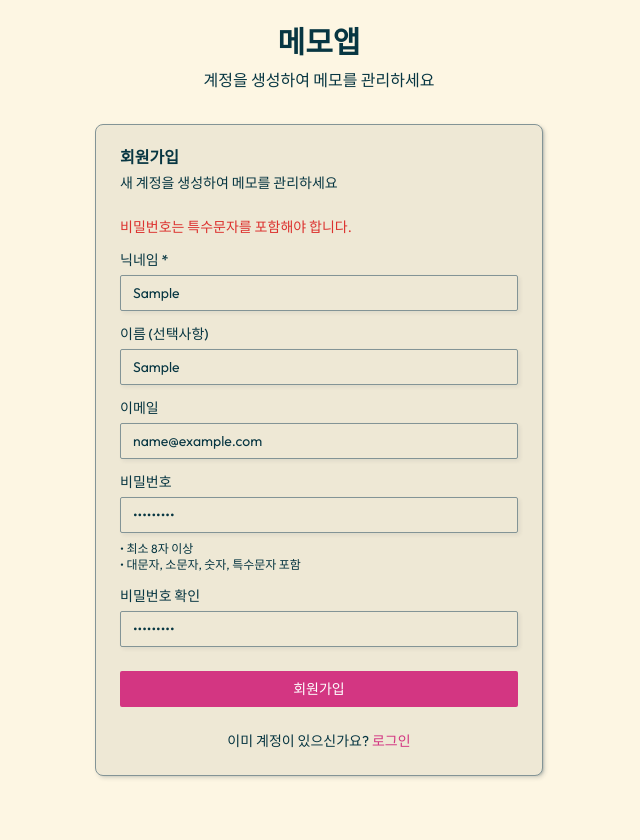
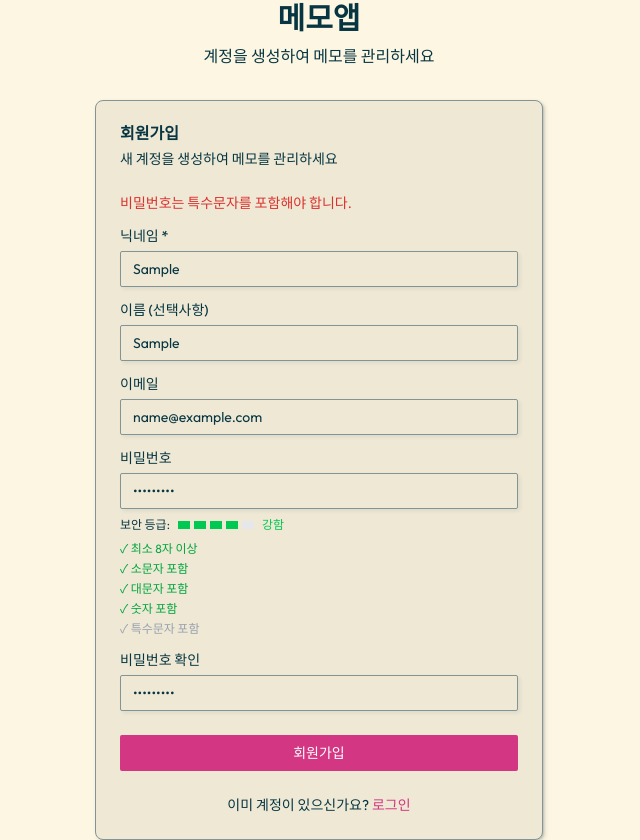
Before and after one commit to JONGGEUN86/new-memo-app, a Next.js app: page /auth/signup in a window 1280 px wide. Both pictures are taken after typing "Sample", "Sample", "name@example.com", "Sample123", "Sample123" into the empty fields and a click on the button "회원가입". Shown: the whole page, without its empty margins (321-961 px from the left). Before the commit the page ends 800 px from the top, so only its background shows below. Built offline with nearby package versions, Linux system fonts and the light colour scheme; no server answers.

Commit message:
Add password strength indicator, password confirmation validation, and form reset after signup

```diff
--- /dev/null
+++ b/src/components/password-strength-indicator.tsx
@@ -0,0 +1,82 @@
+'use client'
+
+interface PasswordStrengthIndicatorProps {
+  password: string
+}
+
+export default function PasswordStrengthIndicator({ password }: PasswordStrengthIndicatorProps) {
+  const getPasswordStrength = (password: string) => {
+    let score = 0
+    const checks = {
+      length: password.length >= 8,
+      lowercase: /[a-z]/.test(password),
+      uppercase: /[A-Z]/.test(password),
+      numbers: /\d/.test(password),
+      special: /[!@#$%^&*(),.?":{}|<>]/.test(password)
+    }
+
+    // 점수 계산
+    if (checks.length) score += 1
+    if (checks.lowercase) score += 1
+    if (checks.uppercase) score += 1
+    if (checks.numbers) score += 1
+    if (checks.special) score += 1
+
+    return { score, checks }
+  }
+
+  const { score, checks } = getPasswordStrength(password)
+
+  const getStrengthLevel = (score: number) => {
+    if (score <= 1) return { level: 'weak', color: 'bg-red-500', text: '약함' }
+    if (score <= 3) return { level: 'medium', color: 'bg-orange-500', text: '보통' }
+    return { level: 'strong', color: 'bg-green-500', text: '강함' }
+  }
+
+  const strength = getStrengthLevel(score)
+
+  if (!password) return null
+
+  return (
+    <div className="space-y-2">
+      <div className="flex items-center gap-2">
+        <span className="text-xs text-muted-foreground">보안 등급:</span>
+        <div className="flex gap-1">
+          {[1, 2, 3, 4, 5].map((index) => (
+            <div
+              key={index}
+              className={`w-3 h-2 rounded-sm ${
+                index <= score ? strength.color : 'bg-gray-200'
+              }`}
+            />
+          ))}
+        </div>
+        <span className={`text-xs font-medium ${
+          strength.level === 'weak' ? 'text-red-500' :
+          strength.level === 'medium' ? 'text-orange-500' :
+          'text-green-500'
+        }`}>
+          {strength.text}
+        </span>
+      </div>
+
+      <div className="text-xs text-muted-foreground space-y-1">
+        <div className={`${checks.length ? 'text-green-600' : 'text-gray-400'}`}>
+          ✓ 최소 8자 이상
+        </div>
+        <div className={`${checks.lowercase ? 'text-green-600' : 'text-gray-400'}`}>
+          ✓ 소문자 포함
+        </div>
+        <div className={`${checks.uppercase ? 'text-green-600' : 'text-gray-400'}`}>
+          ✓ 대문자 포함
+        </div>
+        <div className={`${checks.numbers ? 'text-green-600' : 'text-gray-400'}`}>
+          ✓ 숫자 포함
+        </div>
+        <div className={`${checks.special ? 'text-green-600' : 'text-gray-400'}`}>
+          ✓ 특수문자 포함
+        </div>
+      </div>
+    </div>
+  )
+}
--- a/src/components/supabase-signup-form.tsx
+++ b/src/components/supabase-signup-form.tsx
@@ -5,6 +5,7 @@ import { useRouter } from 'next/navigation'
 import Link from 'next/link'
 import { createClient } from '@supabase/supabase-js'
 import bcrypt from 'bcryptjs'
+import PasswordStrengthIndicator from './password-strength-indicator'
 import { Button } from '@/components/ui/button'
 import { Input } from '@/components/ui/input'
 import { Label } from '@/components/ui/label'
@@ -18,11 +19,27 @@ export default function SupabaseSignUpForm() {
   const [confirmPassword, setConfirmPassword] = useState('')
   const [isLoading, setIsLoading] = useState(false)
   const [error, setError] = useState('')
+  const [passwordMatchError, setPasswordMatchError] = useState('')
   const router = useRouter()
   const supabase = createClient(
     process.env.NEXT_PUBLIC_SUPABASE_URL!,
     process.env.NEXT_PUBLIC_SUPABASE_ANON_KEY!
   )
+
+  // 비밀번호 확인 검증 함수
+  const validatePasswordMatch = (password: string, confirmPassword: string) => {
+    if (confirmPassword && password !== confirmPassword) {
+      setPasswordMatchError('비밀번호가 일치하지 않습니다.')
+    } else {
+      setPasswordMatchError('')
+    }
+  }
+
+  // 비밀번호 확인 입력 핸들러
+  const handleConfirmPasswordChange = (value: string) => {
+    setConfirmPassword(value)
+    validatePasswordMatch(password, value)
+  }
 
   // 비밀번호 검증 함수
   const validatePassword = (password: string) => {
@@ -63,6 +80,7 @@ export default function SupabaseSignUpForm() {
 
     if (password !== confirmPassword) {
       setError('비밀번호가 일치하지 않습니다.')
+      setPasswordMatchError('비밀번호가 일치하지 않습니다.')
       setIsLoading(false)
       return
     }
@@ -96,6 +114,14 @@ export default function SupabaseSignUpForm() {
         setError(`회원가입 실패: ${error.message}`)
       } else if (data && data.length > 0) {
         console.log('User profile created successfully:', data[0])
+        // 폼 초기화
+        setName('')
+        setNickname('')
+        setEmail('')
+        setPassword('')
+        setConfirmPassword('')
+        setError('')
+        setPasswordMatchError('')
         router.push('/auth/signin')
       } else {
         setError('회원가입 응답이 예상과 다릅니다.')
@@ -162,10 +188,7 @@ export default function SupabaseSignUpForm() {
                   placeholder="8자 이상, 대소문자, 숫자, 특수문자 포함"
                   required
                 />
-            <div className="text-xs text-muted-foreground">
-              • 최소 8자 이상<br/>
-              • 대문자, 소문자, 숫자, 특수문자 포함
-            </div>
+                <PasswordStrengthIndicator password={password} />
               </div>
           <div className="space-y-2">
             <Label htmlFor="confirmPassword">비밀번호 확인</Label>
@@ -173,10 +196,13 @@ export default function SupabaseSignUpForm() {
               id="confirmPassword"
               type="password"
               value={confirmPassword}
-              onChange={(e) => setConfirmPassword(e.target.value)}
+              onChange={(e) => handleConfirmPasswordChange(e.target.value)}
               placeholder="비밀번호를 다시 입력하세요"
               required
             />
+            {passwordMatchError && (
+              <div className="text-red-500 text-xs">{passwordMatchError}</div>
+            )}
           </div>
         </CardContent>
         <CardFooter className="flex flex-col space-y-6 pt-6">
```
Lines whose indentation alone changed are shown as unchanged.
